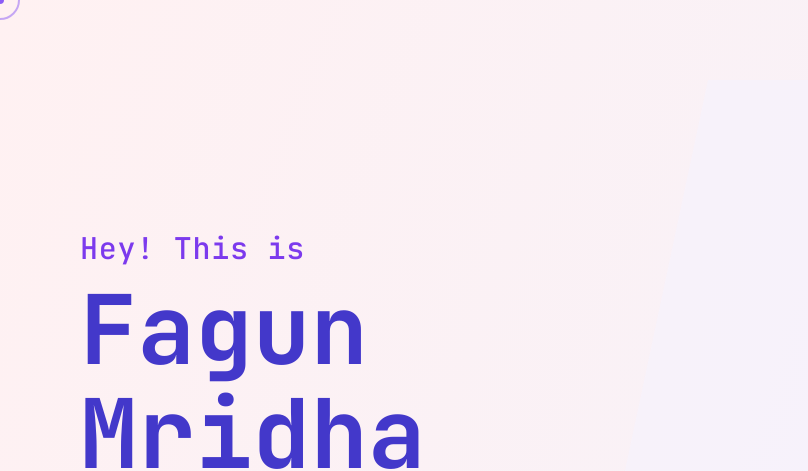
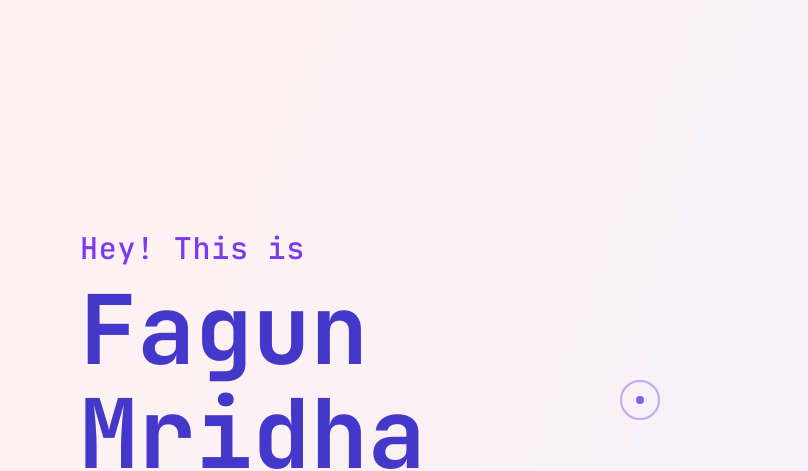
Before and after one commit to Fagunmridha/fagun-mridha, a Next.js app: page / in a window 1280 px wide. Shown: the top 471 px of the page, without its empty margins (0-808 px from the left). Built offline with nearby package versions, Linux system fonts and the light colour scheme.

Commit message:
Enhance custom cursor functionality and styles for improved performance and visual appeal

```diff
--- a/components/custom-cursor.jsx
+++ b/components/custom-cursor.jsx
@@ -1,42 +1,65 @@
-import React, { useEffect, useState } from "react";
+import React, { useEffect, useRef } from "react";
 
 const CustomCursor = () => {
-  const [position, setPosition] = useState({ x: 0, y: 0 });
-  const [isPointer, setIsPointer] = useState(false);
+  const dotRef = useRef(null);
+  const ringRef = useRef(null);
 
   useEffect(() => {
-    const updateCursor = (e) => {
-      setPosition({ x: e.clientX, y: e.clientY });
+    // Target = where the mouse actually is
+    const mouse = { x: window.innerWidth / 2, y: window.innerHeight / 2 };
+    // Dot follows almost instantly, ring trails behind smoothly
+    const dot = { x: mouse.x, y: mouse.y };
+    const ring = { x: mouse.x, y: mouse.y };
 
-      // Check if hovering over clickable elements
+    let rafId;
+
+    const updateTarget = (e) => {
+      mouse.x = e.clientX;
+      mouse.y = e.clientY;
+
       const target = e.target;
-      setIsPointer(
+      const isPointer =
         window.getComputedStyle(target).cursor === "pointer" ||
-          target.tagName.toLowerCase() === "a" ||
-          target.tagName.toLowerCase() === "button"
-      );
+        target.tagName.toLowerCase() === "a" ||
+        target.tagName.toLowerCase() === "button";
+
+      if (ringRef.current) {
+        ringRef.current.classList.toggle("cursor-pointer", isPointer);
+      }
     };
 
-    window.addEventListener("mousemove", updateCursor);
-    return () => window.removeEventListener("mousemove", updateCursor);
+    // Linear interpolation -> smooth trailing motion
+    const lerp = (start, end, amount) => start + (end - start) * amount;
+
+    const render = () => {
+      dot.x = lerp(dot.x, mouse.x, 0.35);
+      dot.y = lerp(dot.y, mouse.y, 0.35);
+      ring.x = lerp(ring.x, mouse.x, 0.18);
+      ring.y = lerp(ring.y, mouse.y, 0.18);
+
+      if (dotRef.current) {
+        dotRef.current.style.transform = `translate3d(${dot.x}px, ${dot.y}px, 0) translate(-50%, -50%)`;
+      }
+      if (ringRef.current) {
+        ringRef.current.style.transform = `translate3d(${ring.x}px, ${ring.y}px, 0) translate(-50%, -50%)`;
+      }
+
+      rafId = requestAnimationFrame(render);
+    };
+
+    window.addEventListener("mousemove", updateTarget);
+    rafId = requestAnimationFrame(render);
+
+    return () => {
+      window.removeEventListener("mousemove", updateTarget);
+      cancelAnimationFrame(rafId);
+    };
   }, []);
 
   return (
     <>
-      <div
-        className="cursor-dot"
-        style={{
-          left: `${position.x}px`,
-          top: `${position.y}px`,
-        }}
-      />
-      <div
-        className={`cursor-ring ${isPointer ? "cursor-pointer" : ""}`}
-        style={{
-          left: `${position.x}px`,
-          top: `${position.y}px`,
-        }}
-      />
+      <div ref={dotRef} className="cursor-dot" />
+      <div ref={ringRef} className="cursor-ring" />
     </>
   );
 };
--- a/styles/globals.css
+++ b/styles/globals.css
@@ -15,24 +15,29 @@ button,
 .cursor-dot {
   pointer-events: none;
   position: fixed;
+  top: 0;
+  left: 0;
   width: 8px;
   height: 8px;
   background: #8b5cf6;
   border-radius: 50%;
-  transform: translate(-50%, -50%);
   transition: width 0.2s, height 0.2s;
+  will-change: transform;
   z-index: 9999;
 }
 
 .cursor-ring {
   pointer-events: none;
   position: fixed;
+  top: 0;
+  left: 0;
   width: 40px;
   height: 40px;
   border: 2px solid rgba(139, 92, 246, 0.5);
   border-radius: 50%;
-  transform: translate(-50%, -50%);
-  transition: all 0.15s ease-out;
+  transition: width 0.25s ease-out, height 0.25s ease-out,
+    background 0.25s ease-out, border-color 0.25s ease-out;
+  will-change: transform;
   z-index: 9998;
 }
 
```
